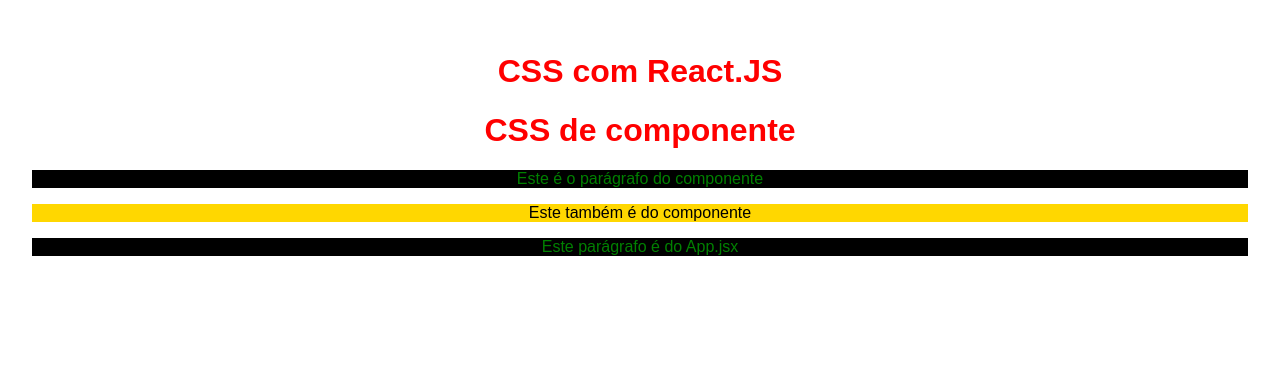
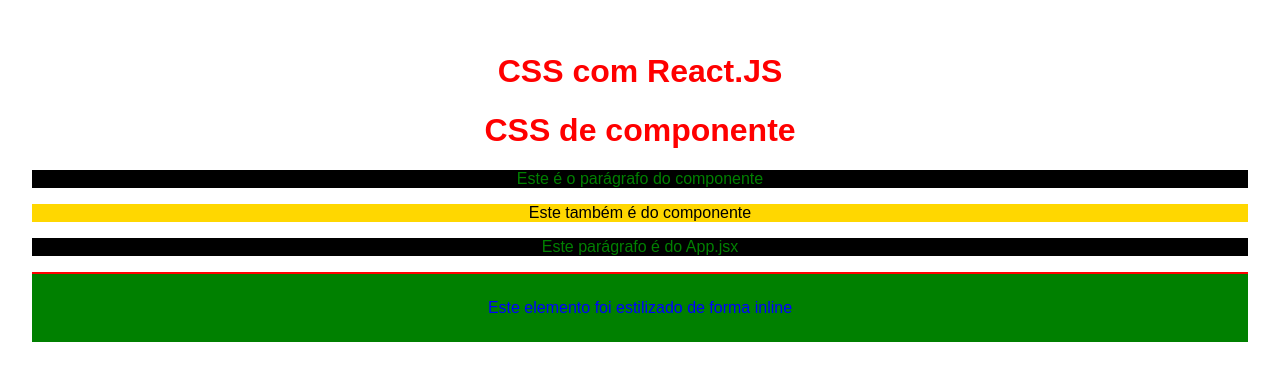
Before and after one commit to juniormps/estudos-react, a React (Vite) app in the folder 4-CSS-REACT/style_react/: page / in a window 1280 px wide. Shown: the top 380 px of the page. Built offline with nearby package versions, Linux system fonts and the light colour scheme.

Commit message:
Update App.jsx

```diff
--- a/4-CSS-REACT/style_react/src/App.jsx
+++ b/4-CSS-REACT/style_react/src/App.jsx
@@ -12,6 +12,11 @@
       <MyComponent/>
 
       <p>Este parágrafo é do App.jsx</p>
+
+      {/* Inline CSS */}
+      <p style={{backgroundColor: "green", color: "blue", padding:"25px", borderTop:"2px solid red"}}>
+        Este elemento foi estilizado de forma inline
+      </p>
     </>
   )
 }
```
